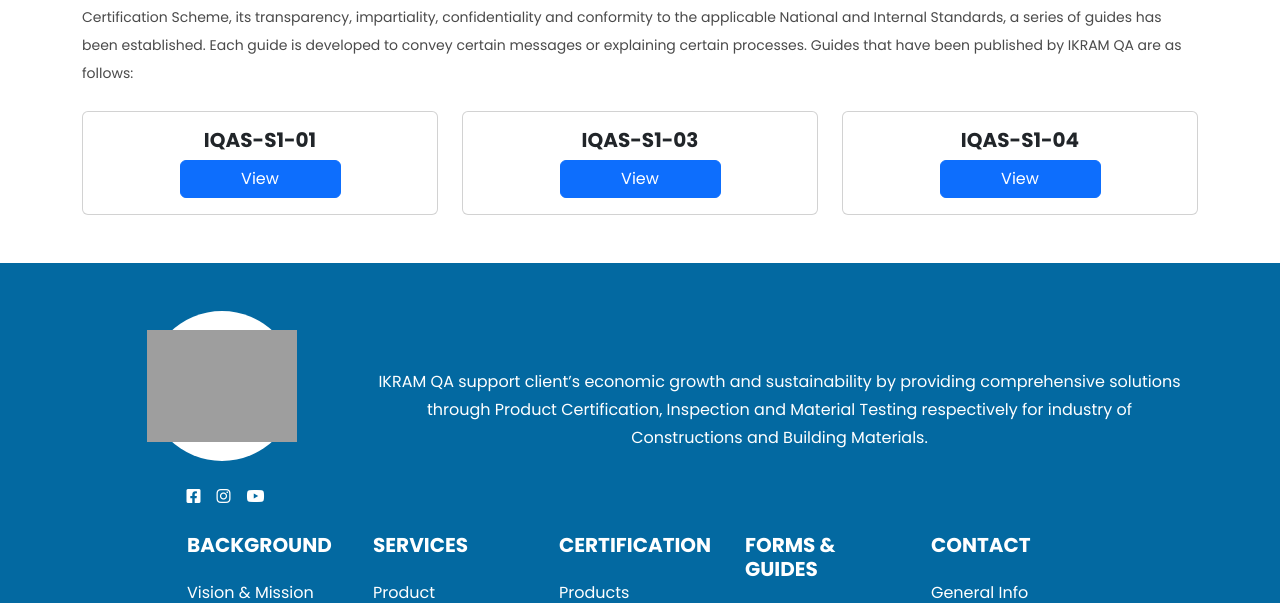
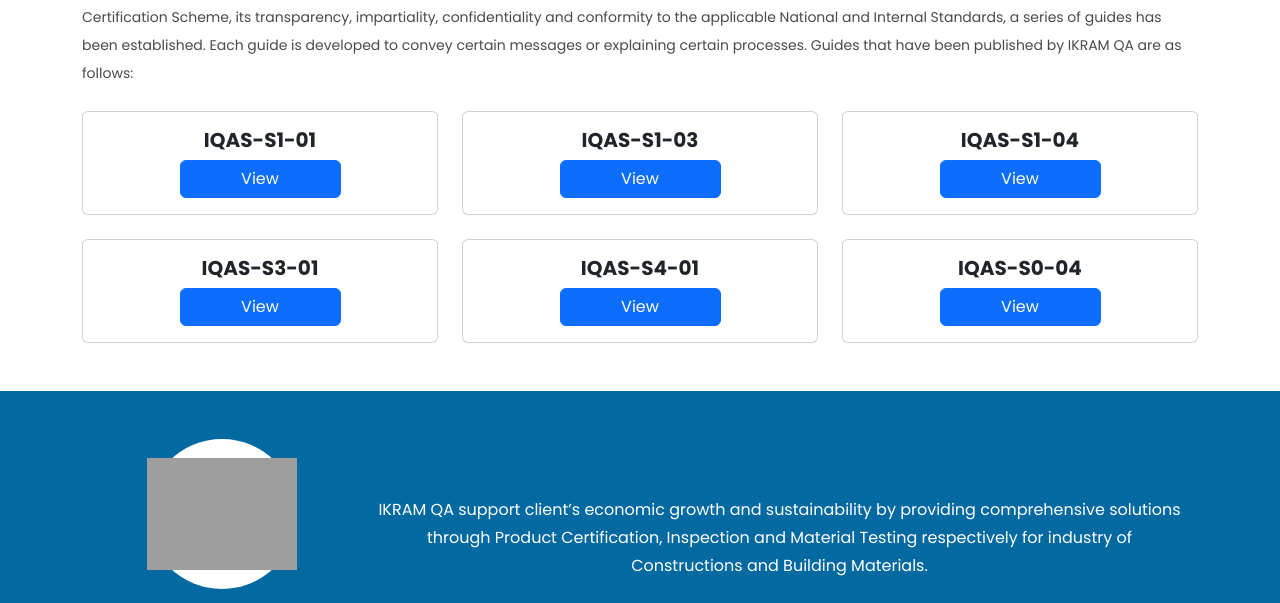
Before and after one commit to asthen-infotree/iqa, a Django app: template templates/certificate/guides.html in a window 1280 px wide. Shown: the part 685-1288 px from the top of the page. Run offline with Django 4.2, Linux system fonts and the light colour scheme; the template is opened without the code that fills it, so the values that code supplies are empty; some libraries are stand-ins or nearby versions; grey boxes are pictures that could not be loaded.

Commit message:
updated download links

```diff
--- a/templates/certificate/company.html
+++ b/templates/certificate/company.html
@@ -10,9 +10,9 @@
         <div class="col-sm-4 mb-3 mb-sm-0 d-flex">
           <div class="card">
             <div class="card-body text-center d-flex flex-column">
-              <h5 class="card-title">IKRAM QA BUSINESS PROFILE 2023</h5>
+              <h5 class="card-title">IKRAM QA BUSINESS PROFILE 2024</h5>
               <div class="d-grid gap-2 col-6 mt-auto mx-auto">
-                <a href="{% static '/files/IKRAM QA Business Profile 2023.pdf' %}" class="btn btn-primary" target="_blank">View</a>
+                <a href="{% static 'files/Company Profile/IKRAM QA BUSINESS PROFILE 2024.pdf' %}" class="btn btn-primary" target="_blank">View</a>
               </div>
             </div>
           </div>
--- a/templates/certificate/credential.html
+++ b/templates/certificate/credential.html
@@ -14,7 +14,7 @@
             <div class="card-body text-center">
               <h5 class="card-title">Product Certification</h5>
               <div class="d-grid gap-2 col-6 mx-auto">
-                <a href="{% static '/files/Credential1.pdf' %}" class="btn btn-primary" target="_blank">View</a>
+                <a href="{% static '/files/Credential/PRODUCT CERTIFICATION.pdf' %}" class="btn btn-primary" target="_blank">View</a>
               </div>
             </div>
           </div>
@@ -24,7 +24,7 @@
             <div class="card-body text-center">
               <h5 class="card-title">Material Testing Laboratory</h5>
               <div class="d-grid gap-2 col-6 mx-auto">
-                <a href="{% static '/files/Credential2.pdf' %}" class="btn btn-primary" target="_blank">View</a>
+                <a href="{% static '/files/Credential/MATERIAL TESTING LABORATORY.pdf' %}" class="btn btn-primary" target="_blank">View</a>
               </div>
             </div>
           </div>
--- a/templates/certificate/guides.html
+++ b/templates/certificate/guides.html
@@ -18,7 +18,7 @@
             <div class="card-body text-center">
               <h5 class="card-title">IQAS-S1-01</h5>
               <div class="d-grid gap-2 col-6 mx-auto">
-                <a href="{% static '/files/ikram_qa_guide_1.pdf' %}" class="btn btn-primary" target="_blank">View</a>
+                <a href="{% static 'files/Guides/IQAS-S1-01 IKRAM QA SCHEME 1.pdf' %}" class="btn btn-primary" target="_blank">View</a>
               </div>
             </div>
           </div>
@@ -28,7 +28,7 @@
             <div class="card-body text-center">
               <h5 class="card-title">IQAS-S1-03</h5>
               <div class="d-grid gap-2 col-6 mx-auto">
-                <a href="{% static '/files/IQAS-S1-03.pdf' %}" class="btn btn-primary" target="_blank">View</a>
+                <a href="{% static 'files/Guides/IQAS-S1-03 CERTIFIED PRODUCT MARKING.pdf' %}" class="btn btn-primary" target="_blank">View</a>
               </div>
             </div>
           </div>
@@ -38,7 +38,40 @@
               <div class="card-body text-center">
                 <h5 class="card-title">IQAS-S1-04</h5>
                 <div class="d-grid gap-2 col-6 mx-auto">
-                  <a href="{% static '/files/IQAS-S1-04.pdf' %}" class="btn btn-primary" target="_blank">View</a>
+                  <a href="{% static 'files/Guides/IQAS-S1-04 CERTIFICATION MARK K-MARK.pdf' %}" class="btn btn-primary" target="_blank">View</a>
+                </div>
+              </div>
+            </div>
+          </div>
+      </div>
+    <br/>
+    <div class="row">
+        <div class="col-sm-4 mb-3 mb-sm-0">
+          <div class="card">
+            <div class="card-body text-center">
+              <h5 class="card-title">IQAS-S3-01</h5>
+              <div class="d-grid gap-2 col-6 mx-auto">
+                <a href="{% static '/files/Guides/IQAS-S3-01 PRODUCT CERTIFICATION SYSTEM 9.pdf' %}" class="btn btn-primary" target="_blank">View</a>
+              </div>
+            </div>
+          </div>
+        </div>
+        <div class="col-sm-4">
+          <div class="card">
+            <div class="card-body text-center">
+              <h5 class="card-title">IQAS-S4-01</h5>
+              <div class="d-grid gap-2 col-6 mx-auto">
+                <a href="{% static '/files/Guides/IQAS-S4-01 READY-MIXED CONCRETE.pdf' %}" class="btn btn-primary" target="_blank">View</a>
+              </div>
+            </div>
+          </div>
+        </div>
+        <div class="col-sm-4">
+            <div class="card">
+              <div class="card-body text-center">
+                <h5 class="card-title">IQAS-S0-04</h5>
+                <div class="d-grid gap-2 col-6 mx-auto">
+                  <a href="{% static '/files/Guides/IQAS-S0-04 APPEAL.pdf' %}" class="btn btn-primary" target="_blank">View</a>
                 </div>
               </div>
             </div>
--- a/templates/certificate/inspection_forms.html
+++ b/templates/certificate/inspection_forms.html
@@ -11,7 +11,7 @@
             <div class="card-body text-center">
               <h5 class="card-title">IQAS-I-01 Application for-Third Party Inspection (IKRAM QA)</h5>
               <div class="d-grid gap-2 col-6 mx-auto">
-                <a href="{% static '/files/IQAS-I-01 Application for Third Party Inspection.pdf' %}" class="btn btn-primary" target="_blank">View</a>
+                <a href="{% static '/files/Inspection/IQAS-F-501 APPLICATION FORM FOR THIRD PARTY INSPECTION.pdf' %}" class="btn btn-primary" target="_blank">View</a>
               </div>
             </div>
           </div>
```
Also changed, not shown: templates/admin/index.html (added, +93 -0 lines), templates/certificate/consignment.html (+15 -1 lines), templates/certificate/product_certification_guide.html (+5 -5 lines), templates/certificate/testing.html (+4 -4 lines).
